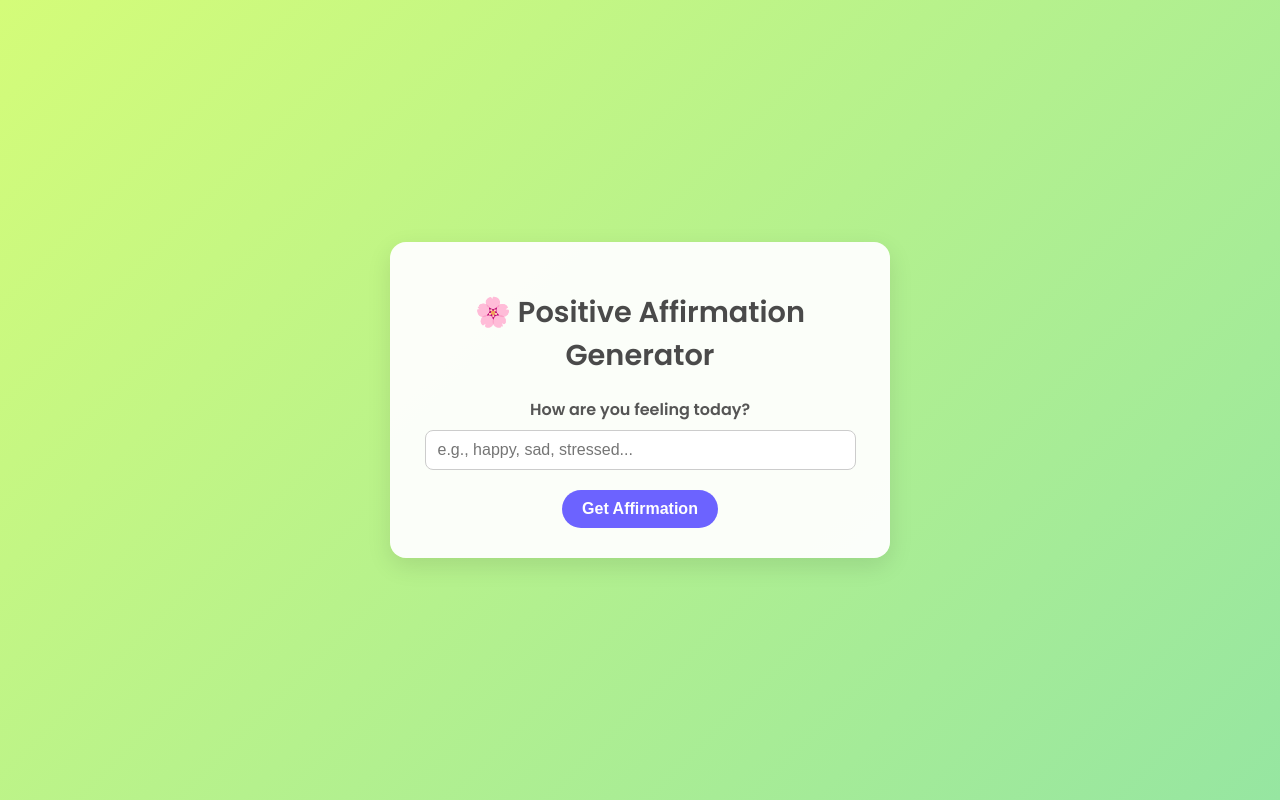
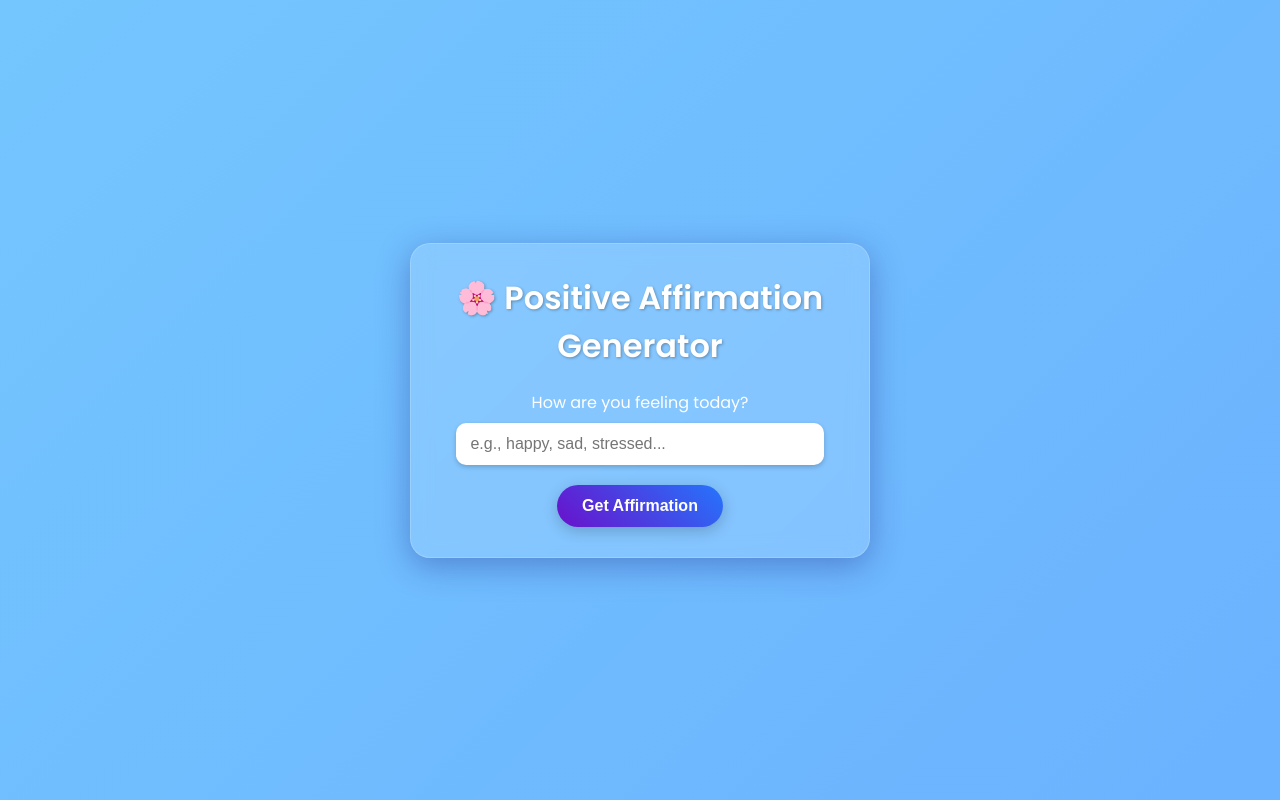
Before and after one commit to codebyjyotsna/CodeShapeITSolution, a Flask app: page / in a window 1280 px wide. Run offline with Flask 3, Linux system fonts and the light colour scheme.

Commit message:
Update styles.css

```diff
--- a/static/styles.css
+++ b/static/styles.css
@@ -1,13 +1,26 @@
+/* Reset & base styles */
+* {
+  margin: 0;
+  padding: 0;
+  box-sizing: border-box;
+}
+
 body {
   font-family: 'Poppins', sans-serif;
-  background: linear-gradient(135deg, #d4fc79, #96e6a1);
-  color: #333;
+  background: linear-gradient(135deg, #89f7fe, #66a6ff);
+  background-size: 400% 400%;
+  animation: gradientBG 15s ease infinite;
   min-height: 100vh;
   display: flex;
   justify-content: center;
   align-items: center;
-  margin: 0;
-  padding: 0;
+  color: #333;
+}
+
+@keyframes gradientBG {
+  0% { background-position: 0% 50%; }
+  50% { background-position: 100% 50%; }
+  100% { background-position: 0% 50%; }
 }
 
 .wrapper {
@@ -17,85 +30,98 @@ body {
 }
 
 .card {
-  background: rgba(255, 255, 255, 0.95);
-  border-radius: 16px;
-  box-shadow: 0 8px 24px rgba(0,0,0,0.1);
+  background: rgba(255, 255, 255, 0.15);
+  border-radius: 20px;
+  box-shadow: 0 8px 32px 0 rgba(31, 38, 135, 0.37);
+  backdrop-filter: blur(10px);
+  -webkit-backdrop-filter: blur(10px);
   padding: 30px 25px;
   text-align: center;
+  border: 1px solid rgba(255, 255, 255, 0.18);
+  color: #fff;
 }
 
 .card h1 {
-  font-size: 1.8rem;
+  font-size: 2rem;
   margin-bottom: 20px;
-  color: #4a4a4a;
+  font-weight: 700;
+  color: #fff;
+  text-shadow: 1px 1px 3px rgba(0,0,0,0.3);
 }
 
 form {
   margin-top: 10px;
 }
+
 label {
   display: block;
   margin-bottom: 8px;
-  font-weight: 600;
-  color: #555;
-}
-input[type="text"] {
-  width: 90%;
-  padding: 10px 12px;
-  margin-bottom: 15px;
-  border: 1px solid #ccc;
-  border-radius: 8px;
+  font-weight: 500;
   font-size: 1rem;
 }
 
+input[type="text"] {
+  width: 90%;
+  padding: 12px 14px;
+  margin-bottom: 15px;
+  border: none;
+  border-radius: 10px;
+  font-size: 1rem;
+  outline: none;
+  box-shadow: 0 2px 5px rgba(0,0,0,0.2);
+}
+
 button {
-  background-color: #6C63FF;
+  background: linear-gradient(45deg, #6a11cb, #2575fc);
   color: #fff;
   border: none;
-  padding: 10px 20px;
+  padding: 12px 25px;
   margin-top: 5px;
   border-radius: 30px;
   font-size: 1rem;
   font-weight: 600;
   cursor: pointer;
-  transition: 0.3s ease;
+  transition: all 0.3s ease;
+  box-shadow: 0 4px 15px rgba(0, 0, 0, 0.2);
 }
+
 button:hover {
-  background-color: #4c45b5;
-  transform: translateY(-2px);
+  transform: translateY(-3px) scale(1.02);
+  box-shadow: 0 8px 20px rgba(0, 0, 0, 0.3);
+  background: linear-gradient(45deg, #2575fc, #6a11cb);
 }
+
 button.another {
-  background-color: #ff9f68;
+  background: linear-gradient(45deg, #ff9966, #ff5e62);
 }
+
 button.another:hover {
-  background-color: #e68045;
+  background: linear-gradient(45deg, #ff5e62, #ff9966);
 }
 
 .affirmation {
   margin-top: 20px;
   padding: 20px;
-  background: #f0f8ff;
-  border-left: 5px solid #6C63FF;
-  border-radius: 10px;
+  background: rgba(255, 255, 255, 0.1);
+  border-left: 4px solid #fff;
+  border-radius: 12px;
+  font-size: 1.2rem;
+  text-shadow: 1px 1px 2px rgba(0,0,0,0.2);
 }
+
 .affirmation p {
-  font-size: 1.2rem;
-  color: #444;
+  margin: 0;
+  color: #fff;
+  font-weight: 500;
 }
 
 .fade-in {
-  animation: fadeIn 1.2s ease-in-out;
+  animation: fadeIn 1s ease-in-out;
 }
 
 @keyframes fadeIn {
-  from {
-    opacity: 0;
-    transform: translateY(20px);
-  }
-  to {
-    opacity: 1;
-    transform: translateY(0);
-  }
+  from { opacity: 0; transform: translateY(20px); }
+  to { opacity: 1; transform: translateY(0); }
 }
 
 @media(max-width: 480px) {
```
